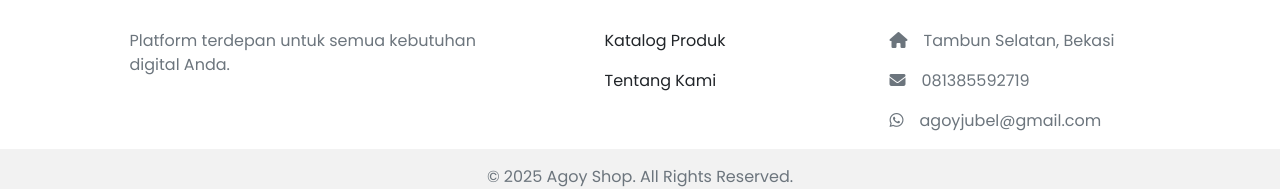
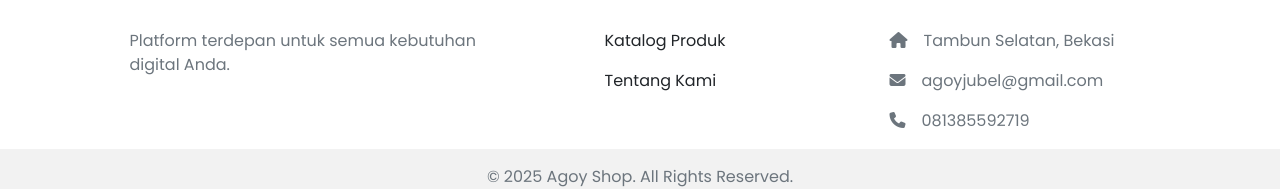
Before and after one commit to ahmadzakiyox/agoymarket, a website: page public/index.html in a window 1280 px wide. Shown: the part 1492-1681 px from the top of the page. Drawn offline with nearby package versions, Linux system fonts and the light colour scheme; no server answers.

Commit message:
Update index.html

```diff
--- a/public/index.html
+++ b/public/index.html
@@ -105,8 +105,9 @@
                     <h6 class="text-uppercase fw-bold">Kontak</h6>
                     <hr class="mb-4 mt-0 d-inline-block mx-auto" style="width: 60px; background-color: var(--color-primary); height: 2px"/>
                   <p><i class="fas fa-home me-3"></i>Tambun Selatan, Bekasi</p>
-                    <p><i class="fas fa-envelope me-3"></i>081385592719</p>
-                    <p><i class="fab fa-whatsapp me-3"></i>agoyjubel@gmail.com</p>
+                    <p><i class="fas fa-envelope me-3"></i>agoyjubel@gmail.com</p>
+                    <p><i class="fas fa-phone me-3"></i>081385592719</p>
+
                 </div>
             </div>
         </div>
```
